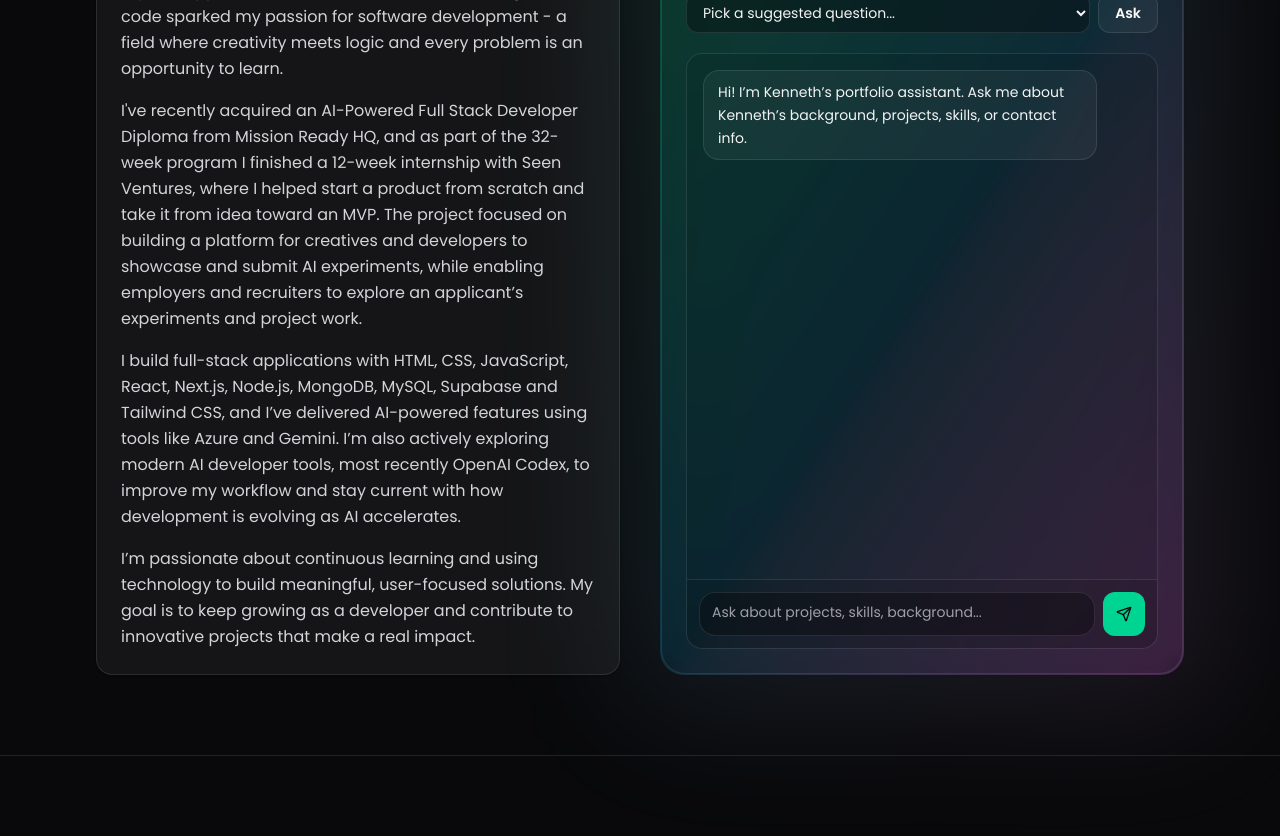
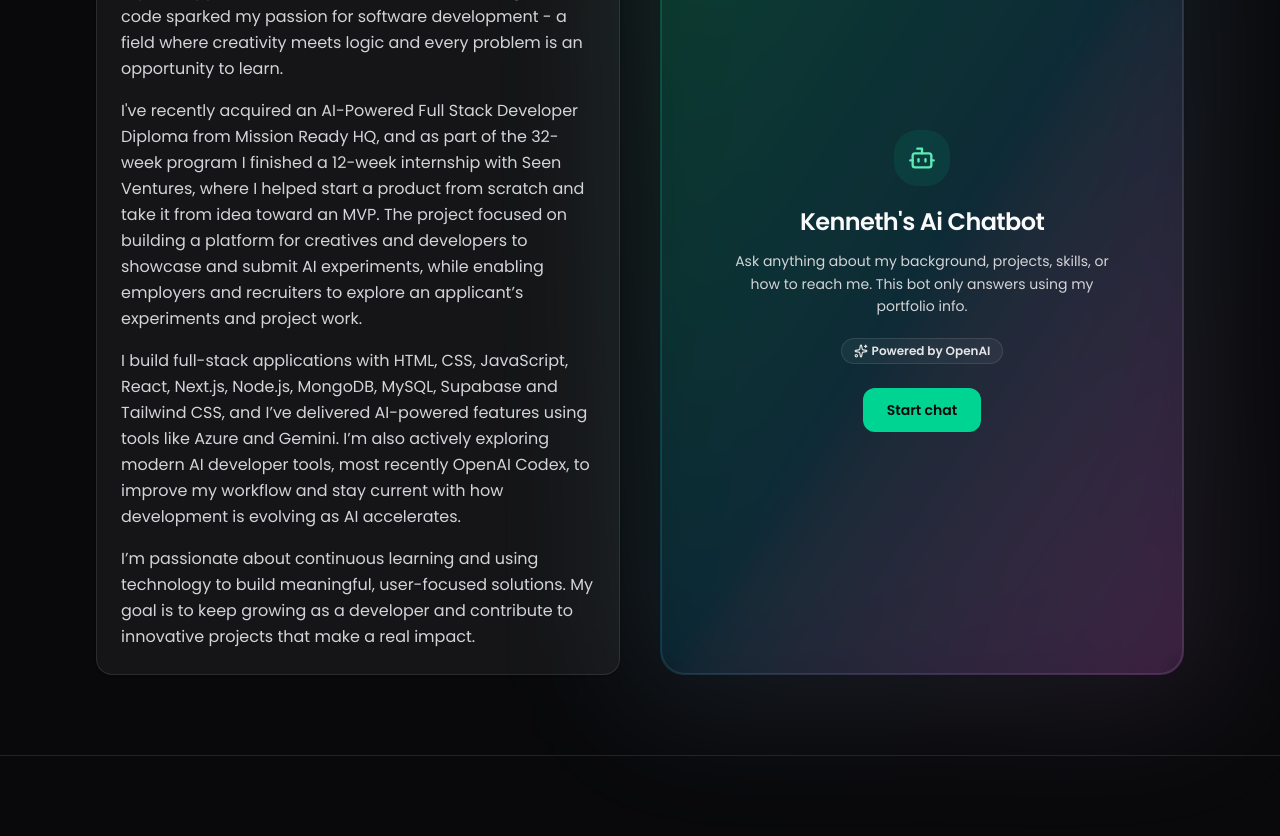
Before and after one commit to kstamaria29/portfolio, a React (Vite) app: page / in a window 1280 px wide. Shown: the part 1020-1856 px from the top of the page. Built offline with nearby package versions, Linux system fonts and the light colour scheme.

Commit message:
feat: add flip-card intro for chatbot

```diff
--- a/src/components/sections/AboutChatbot.tsx
+++ b/src/components/sections/AboutChatbot.tsx
@@ -1,5 +1,6 @@
 import { Bot, Send, Sparkles, Trash2 } from "lucide-react";
-import { type ReactNode, useId, useMemo, useRef, useState } from "react";
+import { motion, useReducedMotion } from "motion/react";
+import { type ReactNode, useEffect, useId, useMemo, useRef, useState } from "react";
 
 import { portfolioAssistant } from "../../content/ai";
 import { contact } from "../../content/contact";
@@ -276,6 +277,7 @@ function renderMarkdownMessage(markdown: string) {
 }
 
 export function AboutChatbot() {
+  const shouldReduceMotion = useReducedMotion();
   const inputId = useId();
   const listId = useId();
   const inputRef = useRef<HTMLTextAreaElement | null>(null);
@@ -296,6 +298,19 @@ export function AboutChatbot() {
   const [selectedSuggestion, setSelectedSuggestion] = useState("");
   const [isSending, setIsSending] = useState(false);
   const [status, setStatus] = useState<null | { kind: "error"; message: string }>(null);
+  const [isStarted, setIsStarted] = useState(false);
+
+  useEffect(() => {
+    if (!isStarted) return;
+    if (typeof window === "undefined") return;
+
+    const timeout = window.setTimeout(
+      () => inputRef.current?.focus({ preventScroll: true }),
+      shouldReduceMotion ? 0 : 700,
+    );
+
+    return () => window.clearTimeout(timeout);
+  }, [isStarted, shouldReduceMotion]);
 
   async function sendMessage(text: string) {
     const trimmed = text.trim();
@@ -361,24 +376,78 @@ export function AboutChatbot() {
     inputRef.current?.focus({ preventScroll: true });
   }
 
-  return (
-    <div className="relative min-h-0 h-[var(--about-profile-card-height)]">
-      <div
+  const use3dFlip = !shouldReduceMotion;
+  const chatDisabled = !isStarted;
+
+  const frontFaceClassName = cn(
+    "absolute inset-0 flex min-h-0 flex-col items-center justify-center p-6 text-center",
+    use3dFlip ? "backface-hidden" : "transition-opacity duration-200",
+    use3dFlip
+      ? isStarted
+        ? "pointer-events-none"
+        : ""
+      : isStarted
+        ? "pointer-events-none opacity-0"
+        : "opacity-100",
+  );
+
+  const backFaceClassName = cn(
+    "absolute inset-0 flex min-h-0 flex-col p-6",
+    use3dFlip ? "backface-hidden rotate-y-180" : "transition-opacity duration-200",
+    use3dFlip
+      ? isStarted
+        ? ""
+        : "pointer-events-none"
+      : isStarted
+        ? "opacity-100"
+        : "pointer-events-none opacity-0",
+  );
+
+  const flipFaces = (
+    <>
+      <div aria-hidden={isStarted} className={frontFaceClassName}>
+        <span
+          className={cn(
+            "inline-flex h-14 w-14 items-center justify-center rounded-3xl",
+            "bg-emerald-500/10 text-emerald-600",
+            "dark:bg-emerald-400/10 dark:text-emerald-300",
+          )}
           aria-hidden="true"
+        >
+          <Bot className="h-7 w-7" />
+        </span>
+
+        <h3 className="mt-5 text-2xl font-semibold tracking-tight text-zinc-900 dark:text-zinc-50">
+          {portfolioAssistant.heading}
+        </h3>
+
+        <p className="mt-3 max-w-sm text-sm leading-relaxed text-zinc-600 dark:text-zinc-300">
+          {portfolioAssistant.description}
+        </p>
+
+        <span
           className={cn(
-          "pointer-events-none absolute -inset-8 -z-10 rounded-[2.75rem] blur-3xl",
-          "bg-linear-to-br from-emerald-400/25 via-sky-400/15 to-fuchsia-400/10",
-          "dark:from-emerald-300/15 dark:via-sky-300/10 dark:to-fuchsia-300/10",
-        )}
-      />
-
-      <div className="h-full min-h-0 rounded-3xl bg-linear-to-br from-emerald-400/30 via-sky-400/20 to-fuchsia-400/30 p-px">
-        <div
-          className={cn(
-            "flex h-full min-h-0 flex-col rounded-3xl border border-zinc-200/70 bg-white/80 p-6 shadow-sm backdrop-blur",
-            "dark:border-white/10 dark:bg-zinc-950/35",
+            "mt-5 inline-flex items-center gap-1 rounded-full px-3 py-1 text-xs font-semibold",
+            "border border-zinc-200/70 bg-white text-zinc-700",
+            "dark:border-white/10 dark:bg-white/5 dark:text-zinc-200",
           )}
         >
+          <Sparkles className="h-3.5 w-3.5" aria-hidden="true" />
+          Powered by OpenAI
+        </span>
+
+        <Button
+          type="button"
+          variant="primary"
+          onClick={() => setIsStarted(true)}
+          disabled={isStarted}
+          className="mt-6 h-11 rounded-2xl px-6"
+        >
+          Start chat
+        </Button>
+      </div>
+
+      <div aria-hidden={!isStarted} className={backFaceClassName}>
         <div className="flex items-start justify-between gap-4">
           <div className="min-w-0">
             <div className="flex items-center gap-2">
@@ -421,6 +490,7 @@ export function AboutChatbot() {
             onClick={handleClear}
             className="shrink-0"
             aria-label="Clear chat"
+            disabled={chatDisabled}
           >
             <Trash2 className="h-4 w-4" aria-hidden="true" />
           </Button>
@@ -434,7 +504,7 @@ export function AboutChatbot() {
             id={`${inputId}-suggestions`}
             value={selectedSuggestion}
             onChange={(event) => setSelectedSuggestion(event.target.value)}
-              disabled={isSending}
+            disabled={chatDisabled || isSending}
             className={cn(
               "h-10 w-full rounded-xl px-3 text-sm",
               "border border-zinc-200/70 bg-white text-zinc-800",
@@ -453,11 +523,11 @@ export function AboutChatbot() {
             type="button"
             size="sm"
             onClick={() => {
-                if (!selectedSuggestion) return;
+              if (chatDisabled || !selectedSuggestion) return;
               void sendMessage(selectedSuggestion);
               setSelectedSuggestion("");
             }}
-              disabled={isSending || !selectedSuggestion}
+            disabled={chatDisabled || isSending || !selectedSuggestion}
             className="h-10 px-4"
           >
             Ask
@@ -482,10 +552,7 @@ export function AboutChatbot() {
               {messages.map((message) => (
                 <div
                   key={message.id}
-                    className={cn(
-                      "flex",
-                      message.role === "user" ? "justify-end" : "justify-start",
-                    )}
+                  className={cn("flex", message.role === "user" ? "justify-end" : "justify-start")}
                 >
                   <div
                     className={cn(
@@ -528,7 +595,6 @@ export function AboutChatbot() {
                   </div>
                 </div>
               ) : null}
-
             </div>
           </div>
 
@@ -539,6 +605,7 @@ export function AboutChatbot() {
             )}
             onSubmit={(event) => {
               event.preventDefault();
+              if (chatDisabled) return;
               void sendMessage(value);
             }}
           >
@@ -556,6 +623,7 @@ export function AboutChatbot() {
                 onKeyDown={(event) => {
                   if (event.key === "Enter" && !event.shiftKey) {
                     event.preventDefault();
+                    if (chatDisabled) return;
                     void sendMessage(value);
                   }
                 }}
@@ -567,7 +635,7 @@ export function AboutChatbot() {
                   "focus:ring-2 focus:ring-emerald-400/50",
                   "dark:border-white/10 dark:bg-zinc-950/40 dark:text-zinc-50 dark:placeholder:text-zinc-400",
                 )}
-                  disabled={isSending}
+                disabled={chatDisabled || isSending}
               />
 
               <Button
@@ -575,7 +643,7 @@ export function AboutChatbot() {
                 variant="primary"
                 size="sm"
                 className="h-11 w-11 rounded-2xl px-0"
-                  disabled={isSending || !value.trim()}
+                disabled={chatDisabled || isSending || !value.trim()}
                 aria-label="Send message"
               >
                 <Send className="h-4 w-4" aria-hidden="true" />
@@ -593,6 +661,44 @@ export function AboutChatbot() {
           </form>
         </div>
       </div>
+    </>
+  );
+
+  const flipSurface = use3dFlip ? (
+    <div className="h-full min-h-0 perspective-distant">
+      <motion.div
+        className="relative h-full min-h-0 transform-3d [will-change:transform]"
+        initial={false}
+        animate={{ rotateY: isStarted ? 180 : 0 }}
+        transition={{ duration: 0.75, ease: [0.16, 1, 0.3, 1] }}
+      >
+        {flipFaces}
+      </motion.div>
+    </div>
+  ) : (
+    <div className="relative h-full min-h-0">{flipFaces}</div>
+  );
+
+  return (
+    <div className="relative min-h-0 h-[var(--about-profile-card-height)]">
+      <div
+        aria-hidden="true"
+        className={cn(
+          "pointer-events-none absolute -inset-8 -z-10 rounded-[2.75rem] blur-3xl",
+          "bg-linear-to-br from-emerald-400/25 via-sky-400/15 to-fuchsia-400/10",
+          "dark:from-emerald-300/15 dark:via-sky-300/10 dark:to-fuchsia-300/10",
+        )}
+      />
+
+      <div className="h-full min-h-0 rounded-3xl bg-linear-to-br from-emerald-400/30 via-sky-400/20 to-fuchsia-400/30 p-px">
+        <div
+          className={cn(
+            "relative h-full min-h-0 overflow-hidden rounded-3xl border border-zinc-200/70 bg-white/80 shadow-sm backdrop-blur",
+            "dark:border-white/10 dark:bg-zinc-950/35",
+          )}
+        >
+          {flipSurface}
+        </div>
       </div>
     </div>
   );
```
Lines whose indentation alone changed are shown as unchanged.
